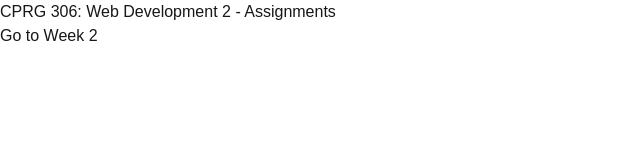
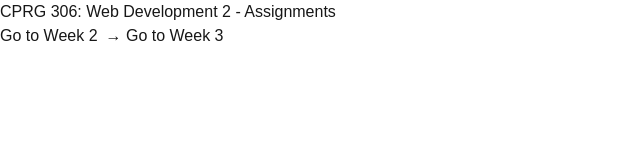
Before and after one commit to NoahwTaylor/cprg306-assignments, a Next.js app: page / in a window 1280 px wide. Shown: the top 160 px of the page, without its empty margins (0-640 px from the left). Built offline with nearby package versions, Linux system fonts and the light colour scheme.

Commit message:
Adds link to week-3 page

```diff
--- a/app/page.js
+++ b/app/page.js
@@ -5,8 +5,11 @@ export default function Home() {
   return (
     <div>
       <h1>CPRG 306: Web Development 2 - Assignments</h1>
-      <Link href="week-2">
+      <Link href="week-2" className="mr-2">
         Go to Week 2
+      </Link>
+      <Link href="week-3" className="mr-2">
+        → Go to Week 3
       </Link>
     </div>
   );
```
